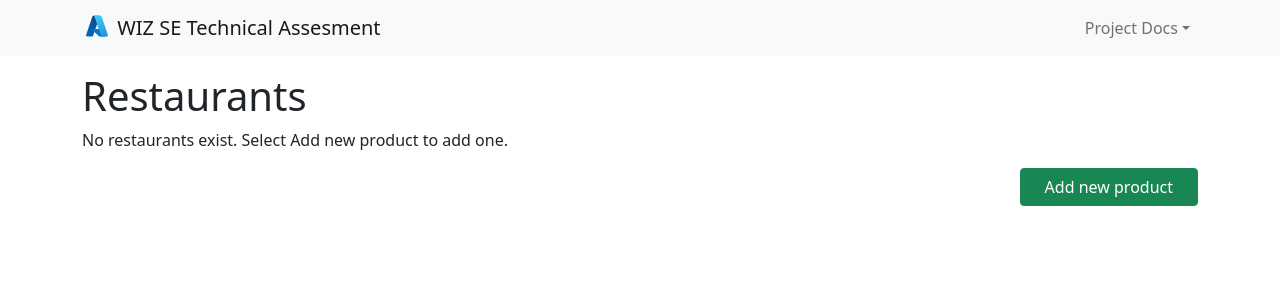
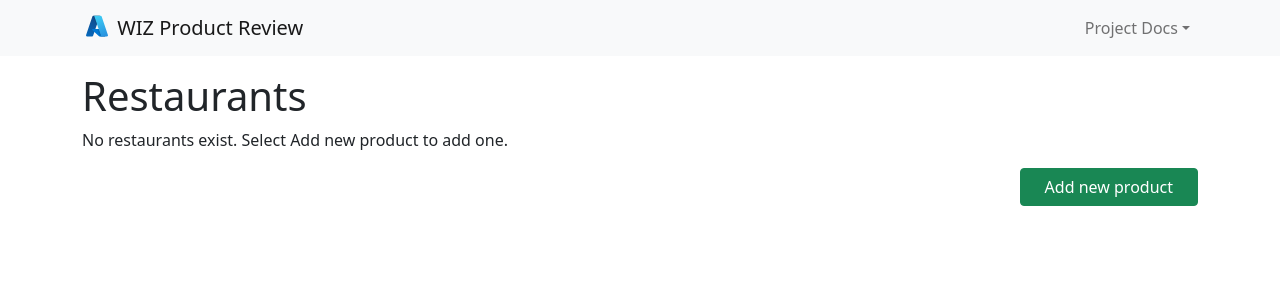
Before and after one commit to matolala/newDjangoApp, a Django app: page / in a window 1280 px wide. Shown: the top 300 px of the page. Run offline with Django 4.2, Linux system fonts and the light colour scheme; data that the repository does not hold is empty; some libraries are stand-ins or nearby versions.

Commit message:
Update base.html

```diff
--- a/azureproject/restaurant_review/templates/restaurant_review/base.html
+++ b/azureproject/restaurant_review/templates/restaurant_review/base.html
@@ -15,7 +15,7 @@
         <div class="container">
           <a class="navbar-brand" href="/">
             <img src="{% static 'images/azure-icon.svg' %}" alt="" width="30" height="24" class="d-inline-block align-text-top">
-            WIZ SE Technical Assesment
+            WIZ Product Review
           </a>
           <button class="navbar-toggler" type="button" data-bs-toggle="collapse" data-bs-target="#navbarCollapse" aria-controls="navbarCollapse" aria-expanded="false" aria-label="Toggle navigation">
             <span class="navbar-toggler-icon"></span>
```
